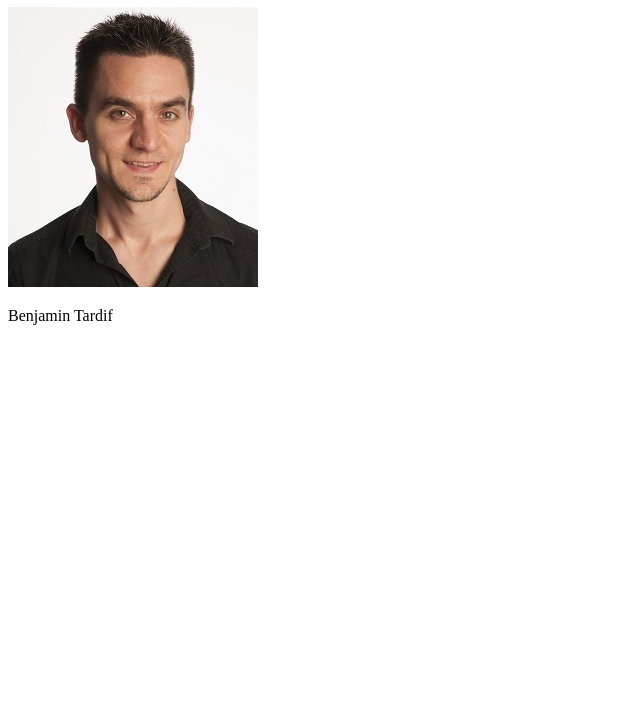
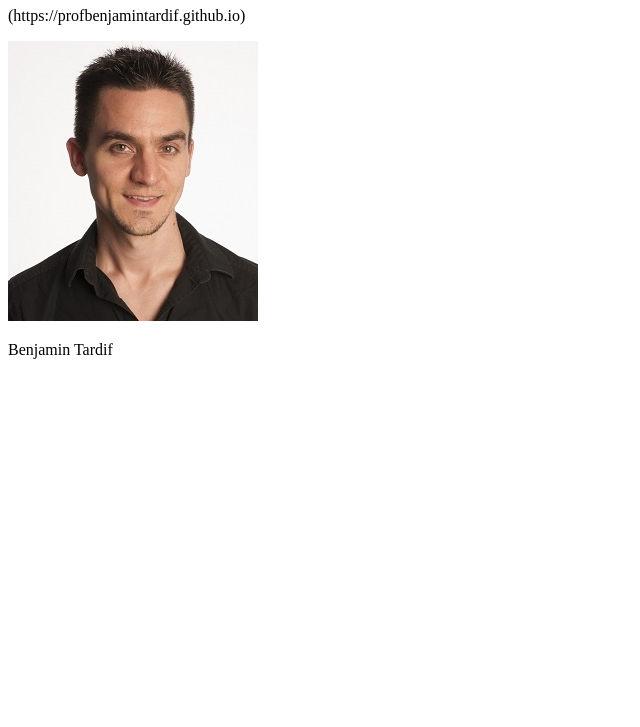
Before and after one commit to ProfBenjaminTardif/ProfBenjaminTardif.github.io, a plain HTML site: page index.html in a window 1280 px wide. Shown: the part 73-800 px from the top of the page, without its empty margins (0-640 px from the left). Drawn offline with Linux system fonts and the light colour scheme.

Commit message:
Update index.html

```diff
--- a/index.html
+++ b/index.html
@@ -2,6 +2,7 @@
 <html>
 	<body>
 		<h1>Bienvenue sur ma page web GitHub</h1>
+		<p>(https://profbenjamintardif.github.io)</p>
 		<img src="./PHOTO.png" />
 		<p>Benjamin Tardif</p>
 	</body>
```
